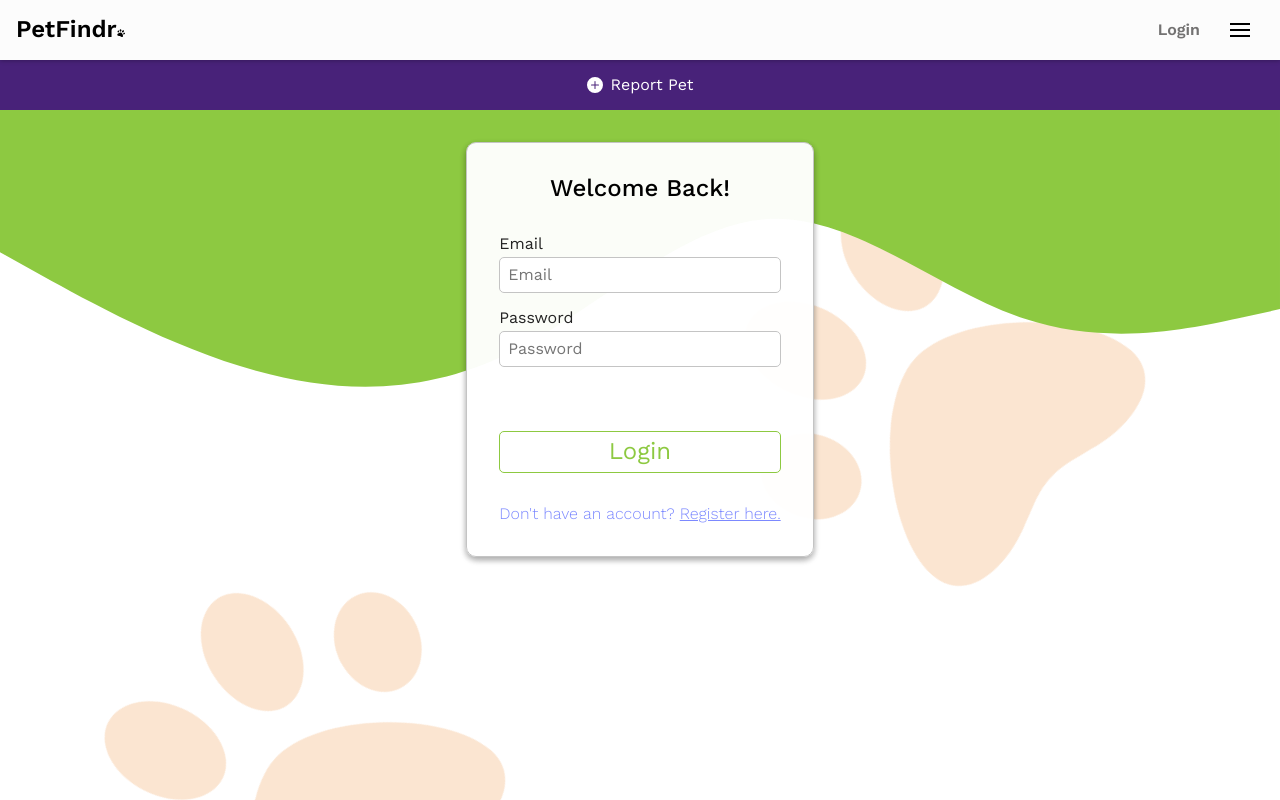
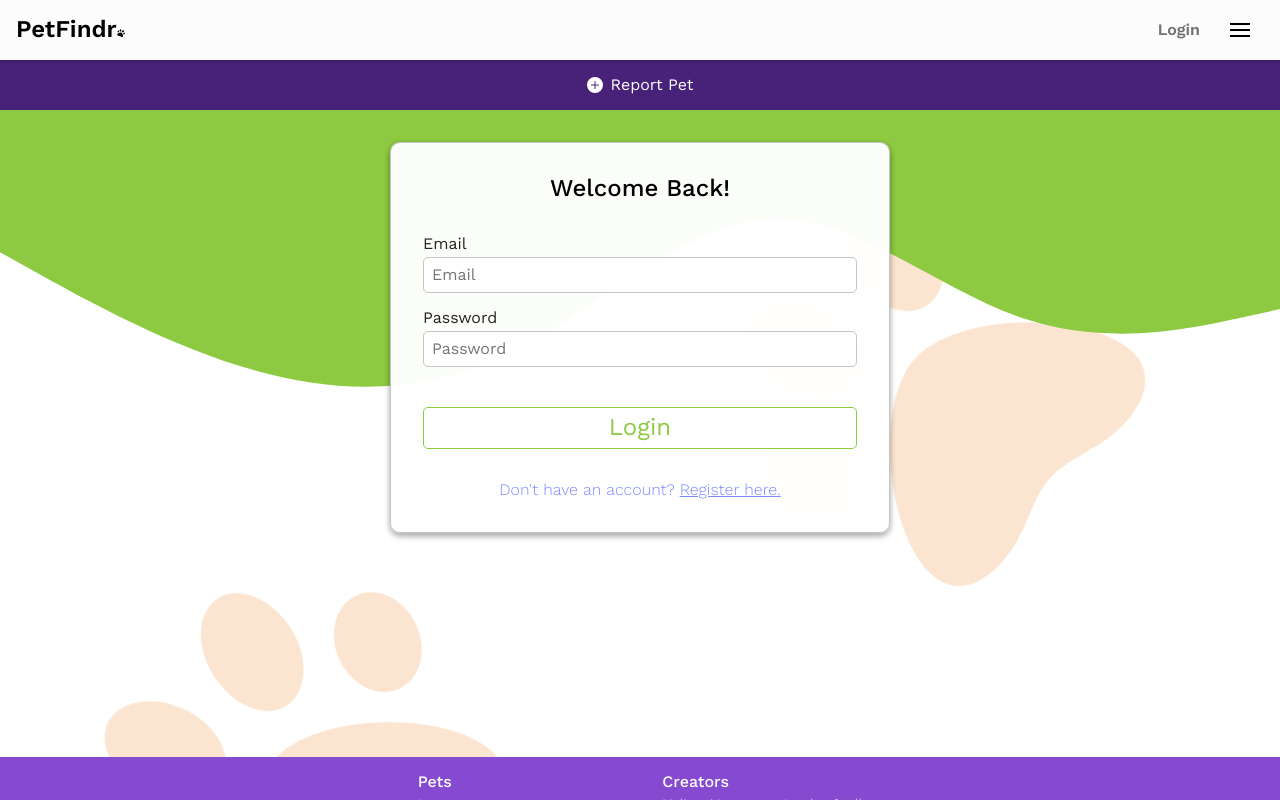
Before and after one commit to PetFindrSEI/pet-findr-frontend, a React (Create React App) app: page /login in a window 1280 px wide. Shown: the top 800 px of the page. Built offline with nearby package versions, Linux system fonts and the light colour scheme; no server answers.

Commit message:
login/register component to be a fatter boi Co-authored-by: Meli Beli melissamorganc@gmail.com

```diff
--- a/src/components/Login/Login.module.css
+++ b/src/components/Login/Login.module.css
@@ -1,5 +1,5 @@
 .loginContainer {
-  height: 100vh;
+  /* height: 100vh; */
   display: flex;
   justify-content: center;
 }
@@ -10,7 +10,8 @@
 /* Login Box */
 .loginBox {
   height: fit-content;
-  width: fit-content;
+  width: 100%;
+  max-width: 500px;
   background-color: rgba(255, 255, 255, 0.96);
   border-radius: 10px;
   display: flex;
@@ -18,7 +19,7 @@
   justify-content: space-around;
   align-items: center;
   padding: 2rem;
-  margin: 2rem auto;
+  margin: 2rem 2rem;
   margin-bottom: 14rem;
   box-shadow: rgba(0, 0, 0, 0.16) 0px 3px 6px, rgba(0, 0, 0, 0.23) 0px 3px 6px;
   border: 1px solid #c4c4c4;
@@ -56,7 +57,7 @@
   width: 100%;
   padding: 0.4rem 1.5rem;
   margin: 0rem auto;
-  margin-top: 3rem;
+  margin-top: 1.5rem;
   border: 1px solid #8dc941;
   background-color: white;
   border-radius: 5px;
--- a/src/components/Register/Register.module.css
+++ b/src/components/Register/Register.module.css
@@ -10,7 +10,8 @@
 /* Register Box */
 .registerBox {
   height: fit-content;
-  width: fit-content;
+  width: 100%;
+  max-width: 500px;
   background-color: rgba(255, 255, 255, 0.96);
   border-radius: 10px;
   display: flex;
@@ -18,7 +19,7 @@
   justify-content: space-around;
   align-items: center;
   padding: 2rem;
-  margin: 2rem auto;
+  margin: 2rem 2rem;
   margin-bottom: 10rem;
   box-shadow: rgba(0, 0, 0, 0.16) 0px 3px 6px, rgba(0, 0, 0, 0.23) 0px 3px 6px;
   border: 1px solid #c4c4c4;
@@ -57,7 +58,7 @@
   width: 100%;
   padding: 0.4rem 1.5rem;
   margin: 0rem auto;
-  margin-top: 3rem;
+  margin-top: 1.5rem;
   border: 1px solid #854ad0;
   background-color: white;
   border-radius: 5px;
```
